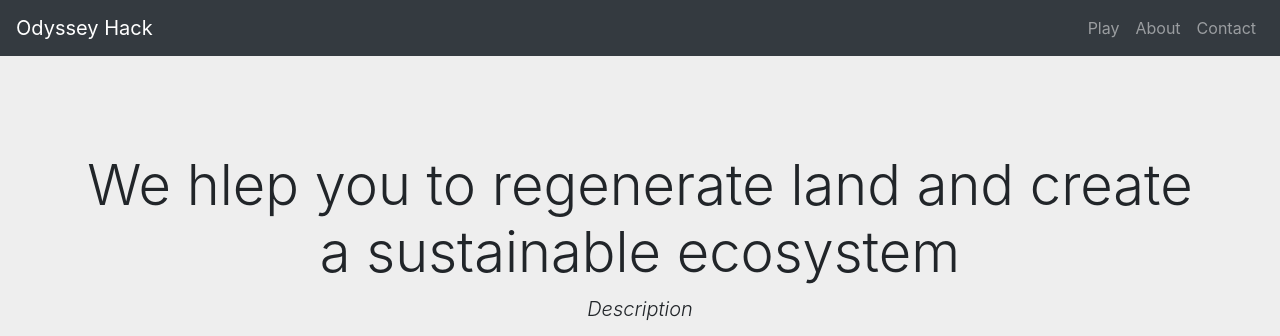
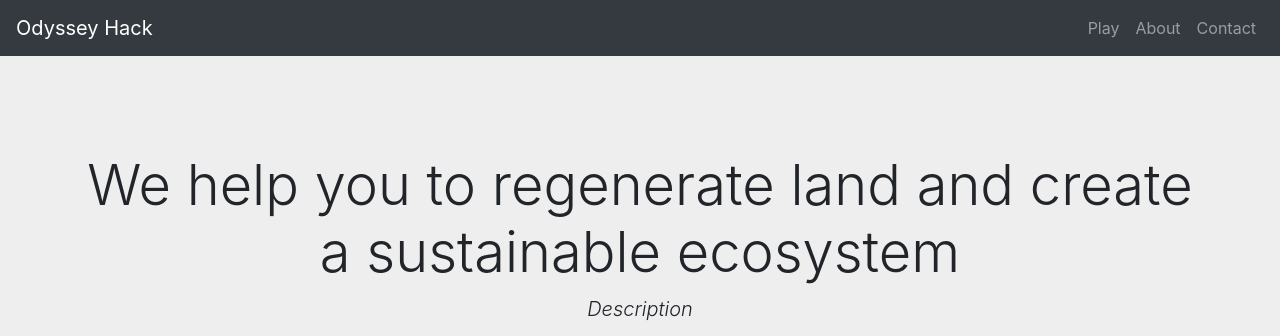
Before and after one commit to odysseyhack/rewild4good, a React (Create React App) app: page / in a window 1280 px wide. Shown: the top 336 px of the page. Built offline with nearby package versions, Linux system fonts and the light colour scheme.

Commit message:
text fixes

```diff
--- a/src/containers/Home.js
+++ b/src/containers/Home.js
@@ -8,7 +8,7 @@ export default class Home extends Component {
       <Jumbotron>
         <div className="container text-center py-sm-5">
           <h1 className="display-4">
-            We hlep you to regenerate land and create a sustainable ecosystem
+            We help you to regenerate land and create a sustainable ecosystem
           </h1>
           <p className="lead">
             <em>Description</em>
```
